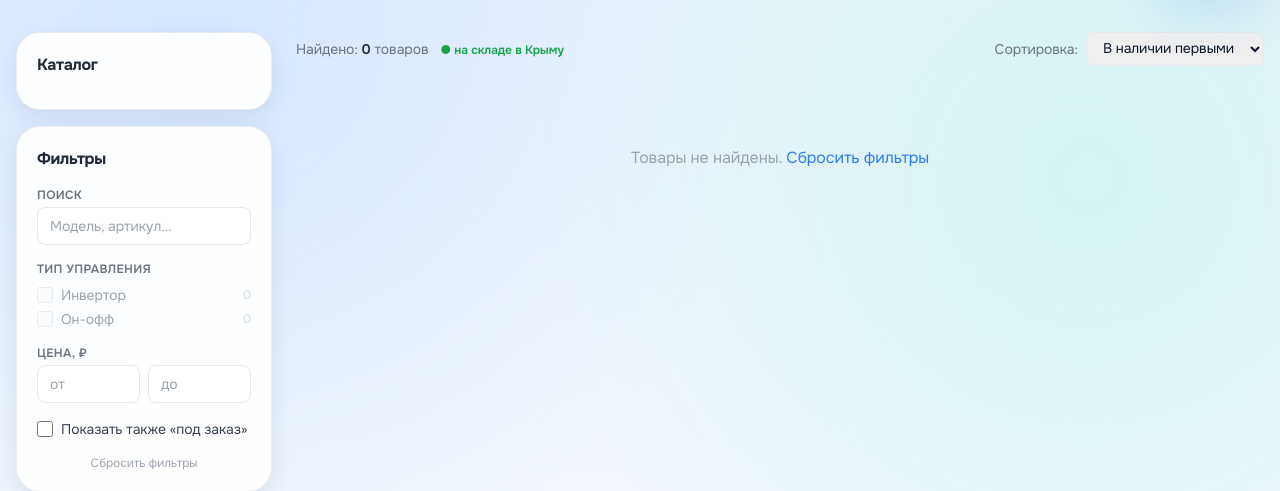
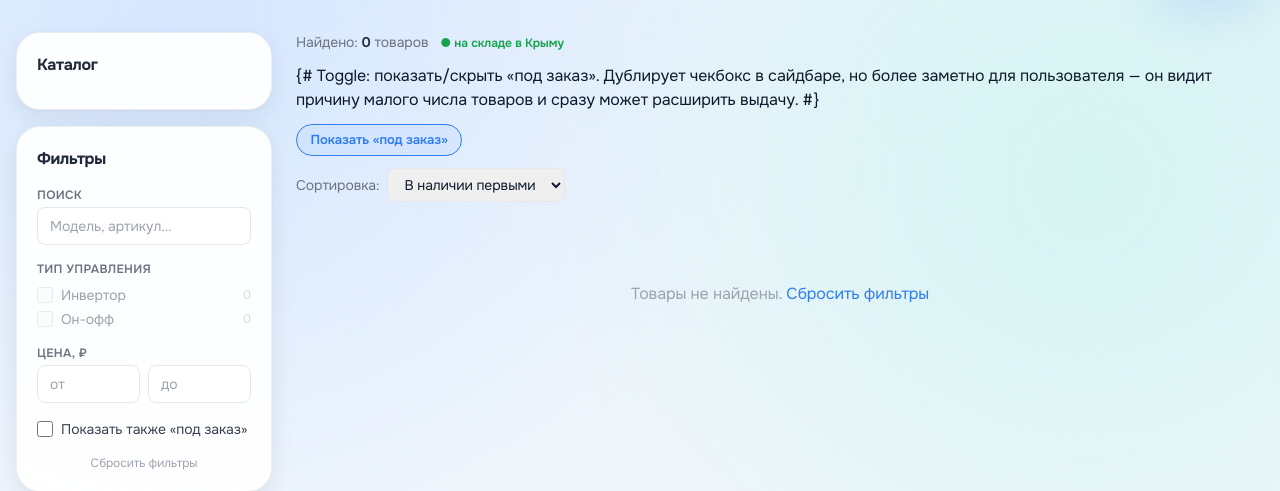
Before and after one commit to flycited2-dotcom/split-shop_claude, a Django app: page /catalog/ in a window 1280 px wide. Shown: the part 63-554 px from the top of the page. Run offline with Django 5.2, Linux system fonts and the light colour scheme; data comes from the database, SQL or seed files in the repository; data that the repository does not hold is empty; style sheets or scripts are compiled from the project's sources; parts of the project's set-up code (start-up, migrations or seed data) failed here and were passed over; some libraries are stand-ins or nearby versions.

Commit message:
feat(catalog): кнопка-toggle «Показать под заказ» прямо в шапке каталога
Розничный клиент в полупром-категории видит «4 кассетных в Крыму» и не
понимает, почему мало. Чекбокс в сайдбаре «Показать также под заказ» —
не сразу заметен. Выношу его как заметную кнопку прямо рядом со
счётчиком найденных товаров.

Реализация:
- В _results.html добавлен <button onclick="toggleCatalogOrder()"> рядом
  с бейджем «● на складе в Крыму». Текст меняется:
  - без with_order: «Показать «под заказ»»
  - с with_order:   «Только в наличии (Крым)»
- Стиль .catalog-toggle-btn в splithub.css — pill primary-color outline,
  на hover заливается синим, заметен любому пользователю.
- JS window.toggleCatalogOrder в base.html — простая манипуляция
  URLSearchParams + location.href (сброс на page=1).

Работает во ВСЕХ разделах каталога: бытовых, мобильных, полупромышленных
+ любых подкатегорий (кассетные/канальные/инверторные...). Чекбокс в
сайдбаре оставлен — даёт дублирующий путь, не мешает.

Co-Authored-By: Claude Opus 4.7 <noreply@anthropic.com>

```diff
--- a/static/css/splithub.css
+++ b/static/css/splithub.css
@@ -336,3 +336,29 @@ h1, h2, h3, h4 {
 }
 .subcat-link:hover { color: var(--primary); background: rgba(46, 124, 246, 0.05); }
 .subcat-link.is-active { color: var(--primary); font-weight: 600; }
+
+
+
+/* Каталог: кнопка-toggle «Показать под заказ» / «Только в наличии».
+   Видна прямо рядом со счётчиком товаров — пользователю сразу ясно как
+   увидеть товары под заказ или скрыть их. */
+.catalog-toggle-btn {
+  display: inline-flex;
+  align-items: center;
+  padding: 0.35rem 0.85rem;
+  border-radius: 999px;
+  border: 1px solid var(--primary);
+  background: rgba(46, 124, 246, 0.06);
+  color: var(--primary);
+  font-weight: 600;
+  font-size: 0.8125rem;
+  white-space: nowrap;
+  cursor: pointer;
+  transition: background .15s, color .15s, transform .1s;
+}
+.catalog-toggle-btn:hover {
+  background: var(--primary);
+  color: #fff;
+  transform: translateY(-1px);
+}
+.catalog-toggle-btn:active { transform: translateY(0); }
--- a/templates/base.html
+++ b/templates/base.html
@@ -111,6 +111,19 @@ ym({{ YANDEX_METRIKA_ID }},'init',{clickmap:true,trackLinks:true,accurateTrackBo
     }
     return false;
   };
+  // Catalog: toggle ?with_order=1 в URL (показать/скрыть «под заказ»).
+  // Простая полная перезагрузка — корректнее чем тянуть HTMX-сессию через
+  // history API, и работает идентично из шапки и из сайдбара.
+  window.toggleCatalogOrder = function() {
+    var url = new URL(location.href);
+    if (url.searchParams.has('with_order')) {
+      url.searchParams.delete('with_order');
+    } else {
+      url.searchParams.set('with_order', '1');
+    }
+    url.searchParams.delete('page');  // сброс на первую страницу
+    location.href = url.toString();
+  };
   // Lightweight global toast.
   window.showToast = function(text) {
     var el = document.createElement('div');
--- a/templates/catalog/partials/_results.html
+++ b/templates/catalog/partials/_results.html
@@ -5,12 +5,20 @@ need to stay in sync with the filter sidebar on every change.
 {% endcomment %}
 <main id="catalog-results" class="flex-1 min-w-0">
 
-  <!-- Шапка с сортировкой -->
-  <div class="flex items-center justify-between mb-4 flex-wrap gap-2">
-    <p class="text-sm text-gray-500">
-      Найдено: <span class="font-semibold text-gray-800">{{ page_obj.paginator.count }}</span> товаров
-      {% if request.GET.with_order %}<span class="ml-2 text-blue-600 text-xs font-semibold">● включая «под заказ»</span>{% else %}<span class="ml-2 text-green-600 text-xs font-semibold">● на складе в Крыму</span>{% endif %}
-    </p>
+  <!-- Шапка с сортировкой и toggle «под заказ» -->
+  <div class="flex items-center justify-between mb-4 flex-wrap gap-3">
+    <div class="flex items-center gap-3 flex-wrap">
+      <p class="text-sm text-gray-500">
+        Найдено: <span class="font-semibold text-gray-800">{{ page_obj.paginator.count }}</span> товаров
+        {% if request.GET.with_order %}<span class="ml-2 text-blue-600 text-xs font-semibold">● включая «под заказ»</span>{% else %}<span class="ml-2 text-green-600 text-xs font-semibold">● на складе в Крыму</span>{% endif %}
+      </p>
+      {# Toggle: показать/скрыть «под заказ». Дублирует чекбокс в сайдбаре,
+         но более заметно для пользователя — он видит причину малого числа
+         товаров и сразу может расширить выдачу. #}
+      <button type="button" onclick="toggleCatalogOrder()" class="catalog-toggle-btn">
+        {% if request.GET.with_order %}Только в наличии (Крым){% else %}Показать «под заказ»{% endif %}
+      </button>
+    </div>
     <div class="flex items-center gap-2">
       <label class="text-sm text-gray-500">Сортировка:</label>
       <select name="ordering"
```
